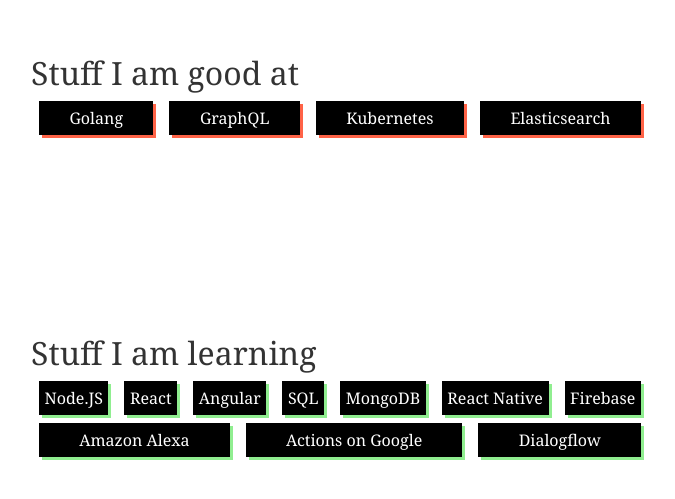
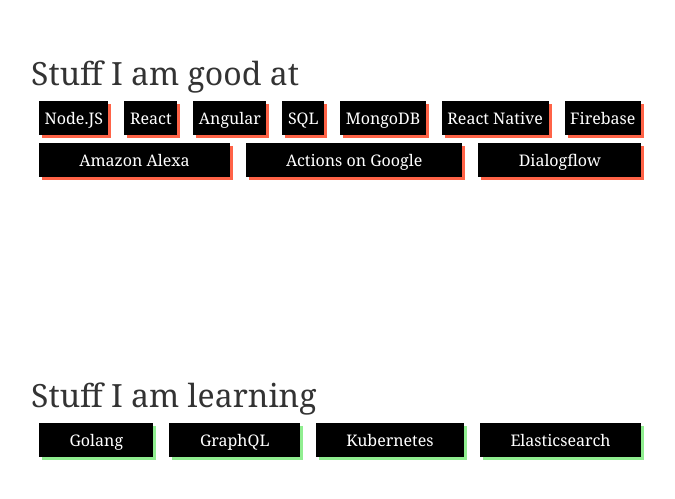
Before and after one commit to itachiRedhair/portfolio, a Gatsby site: page / in a window 1280 px wide. Shown: the part 1745-2244 px from the top of the page, without its empty margins (300-975 px from the left). Built offline with nearby package versions, Linux system fonts and the light colour scheme; Gatsby itself is replaced by a stand-in of ours; some packages are replaced by stand-ins of ours.

Commit message:
Fixed stuff mismatching

```diff
--- a/src/pages/index.js
+++ b/src/pages/index.js
@@ -62,11 +62,11 @@
       _expts = aNode.frontmatter["experiments"]
         ? aNode.frontmatter["experiments"]
         : _expts
-      _stuffKnow = aNode.frontmatter["stuffIAmLearning"]
+      _stuffKnow = aNode.frontmatter["stuffIKnow"]
+        ? aNode.frontmatter["stuffIKnow"]
+        : _stuffKnow
+      _stuffLearning = aNode.frontmatter["stuffIAmLearning"]
         ? aNode.frontmatter["stuffIAmLearning"]
-        : _stuffKnow
-      _stuffLearning = aNode.frontmatter["stuffIKnow"]
-        ? aNode.frontmatter["stuffIKnow"]
         : _stuffLearning
       _work = aNode.frontmatter["work"] ? aNode.frontmatter["work"] : _work
       _writings = aNode.frontmatter["writings"]
```
